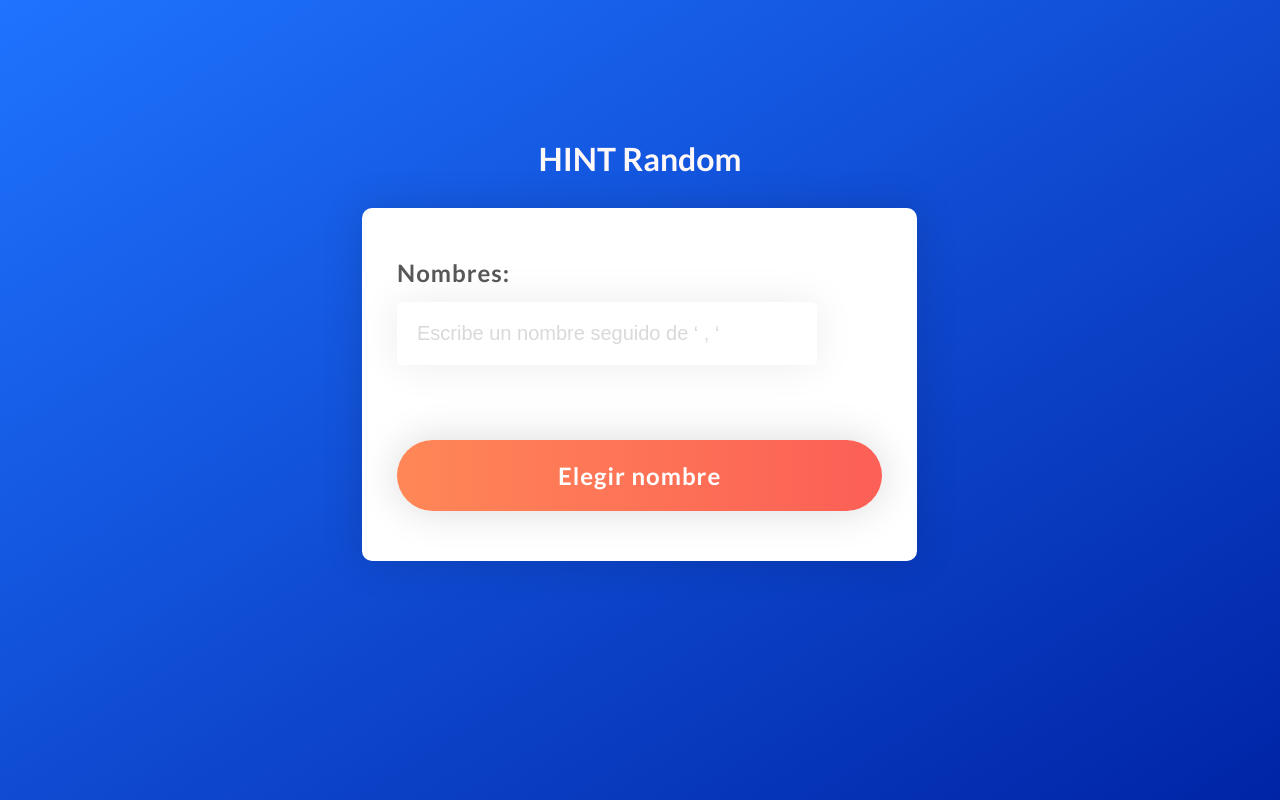
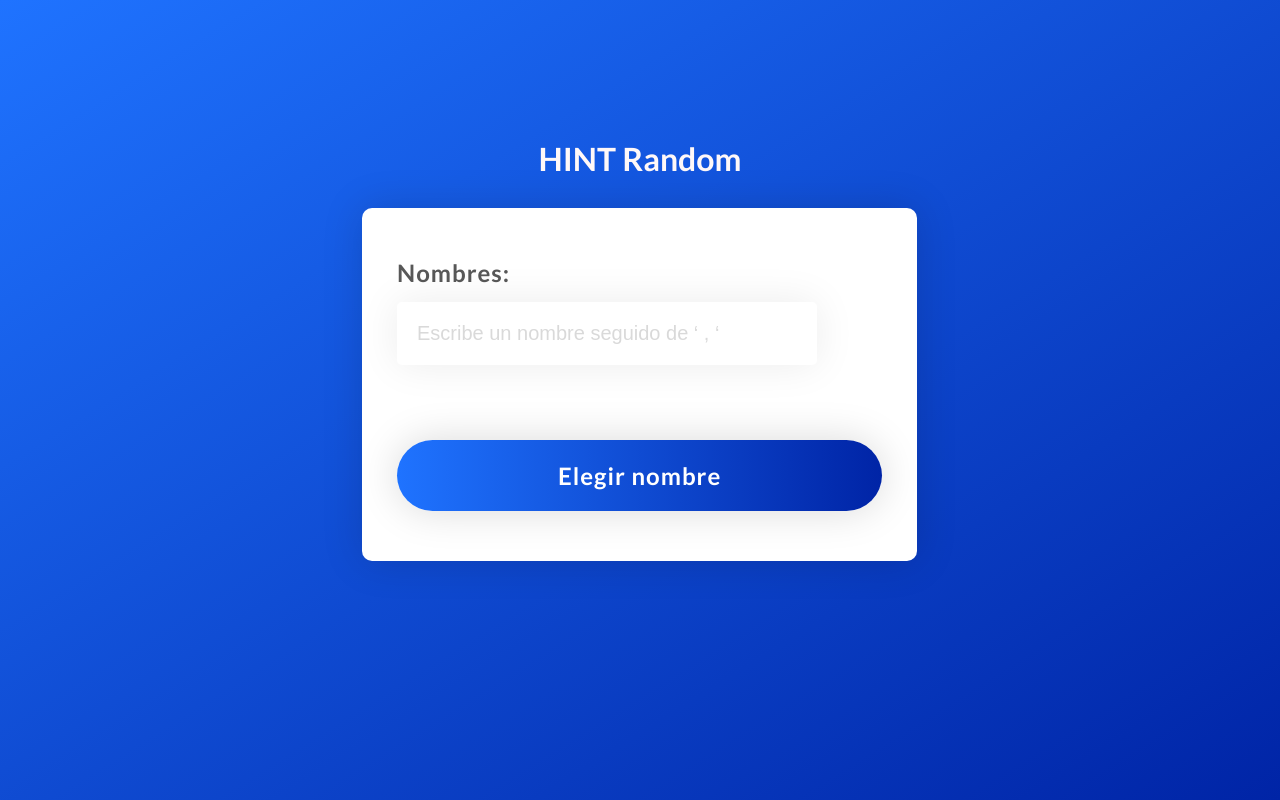
Before and after one commit to guilledata/hint-random, a plain HTML site: page index.html in a window 1280 px wide. Drawn offline with nearby package versions, Linux system fonts and the light colour scheme.

Commit message:
Update styles.css

```diff
--- a/css/styles.css
+++ b/css/styles.css
@@ -197,7 +197,7 @@ header {
   letter-spacing: 1px;
   text-decoration: none;
   padding: 21px 161px;
-  background: linear-gradient(to right, #FF8757, #FC5F56);
+  background: linear-gradient(to right, #1F73FF, #0024a6);
   box-shadow: 0px 0px 40px rgba(0, 0, 0, 0.15);
   border-radius: 1000px;
   display: block;
```
